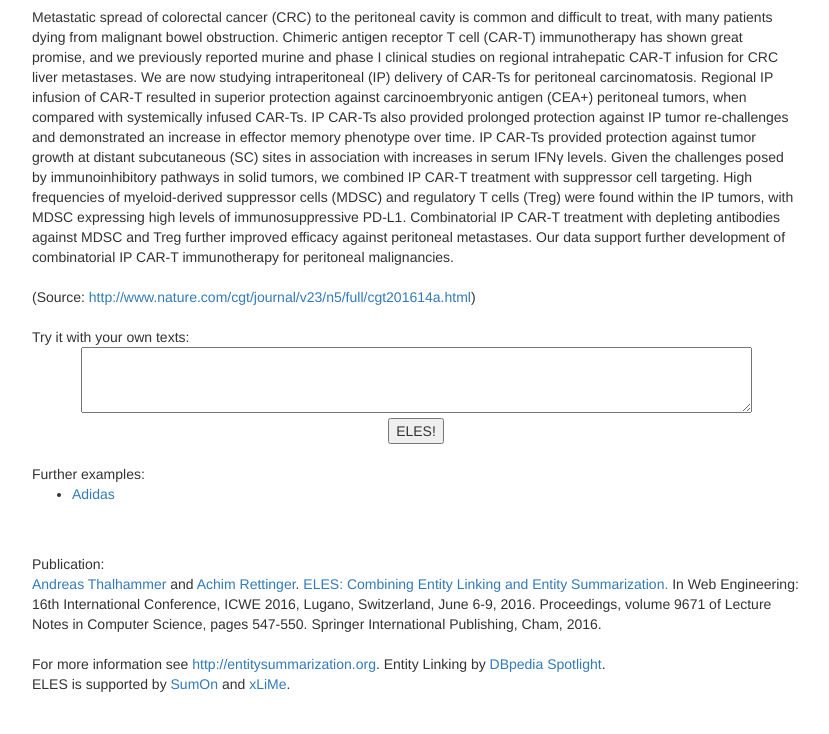
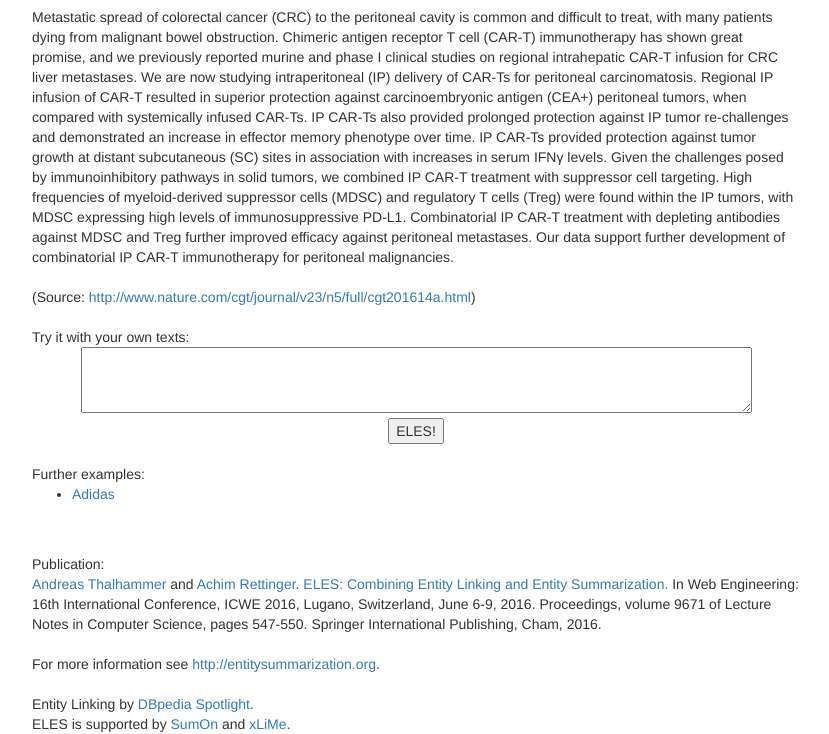
Before and after one commit to athalhammer/ELES, a plain HTML site: page index.html in a window 1280 px wide. Shown: the part 142-876 px from the top of the page, without its empty margins (224-1053 px from the left). Before the commit the page ends 836 px from the top, so only its background shows below. Drawn offline with Linux system fonts and the light colour scheme; no server answers.

Commit message:
Update index.html

```diff
--- a/index.html
+++ b/index.html
@@ -60,7 +60,7 @@ Try it with your own texts:
 Publication:<br>
 <a target="_blank" href="http://www.aifb.kit.edu/web/Andreas_Thalhammer">Andreas Thalhammer</a> and <a target="_blank" href="http://www.aifb.kit.edu/web/Achim_Rettinger">Achim Rettinger</a>. <a href="http://www.aifb.kit.edu/images/5/5d/ELES.pdf">ELES: Combining Entity Linking and Entity Summarization.</a> In Web Engineering: 16th International Conference, ICWE 2016, Lugano, Switzerland, June 6-9, 2016. Proceedings, volume 9671 of Lecture Notes in Computer Science, pages 547-550. Springer International Publishing, Cham, 2016.<br><br>
 
-For more information see <a target="_blank" href="http://entitysummarization.org">http://entitysummarization.org</a>.
+For more information see <a target="_blank" href="http://entitysummarization.org">http://entitysummarization.org</a>.<br><br>
 
 Entity Linking by <a target="_blank" href="https://github.com/dbpedia-spotlight/dbpedia-spotlight/wiki">DBpedia Spotlight</a>.<br>
 ELES is supported by <a target="_blank" href="http://www.aifb.kit.edu/web/SumOn">SumOn</a> and <a target="_blank" href="http://www.aifb.kit.edu/web/XLiMe">xLiMe</a>.<br>
```
